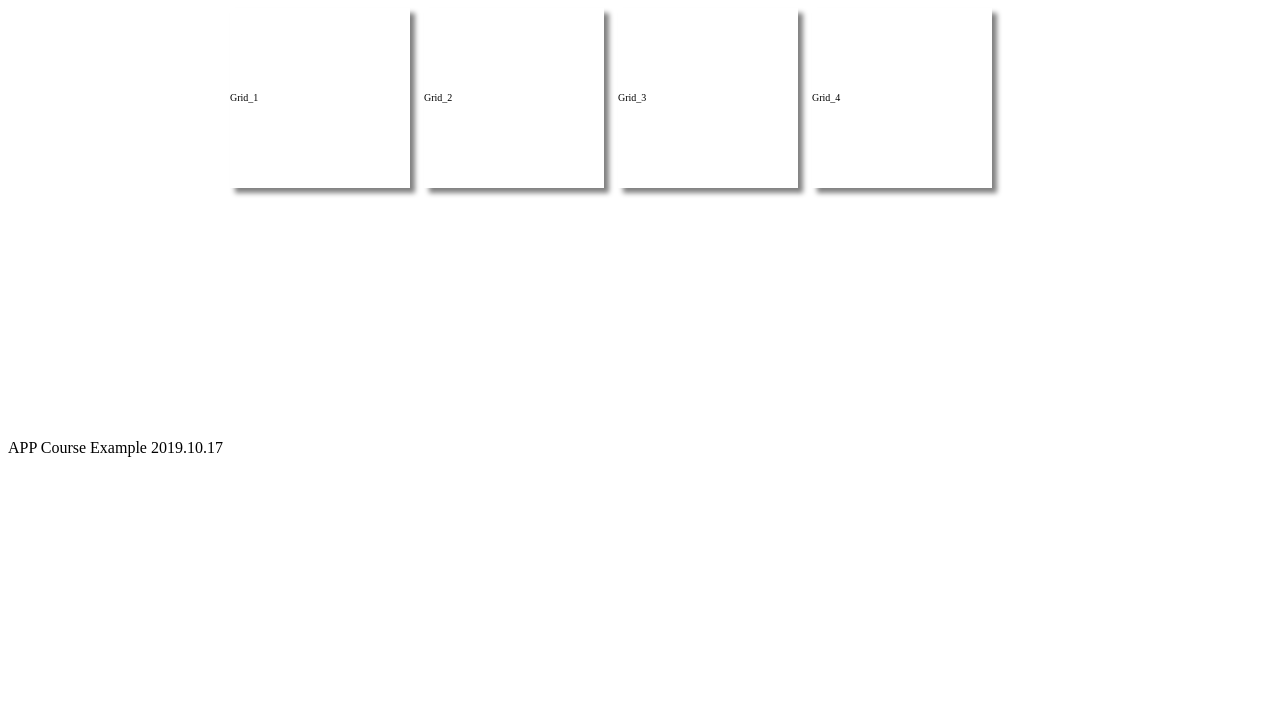
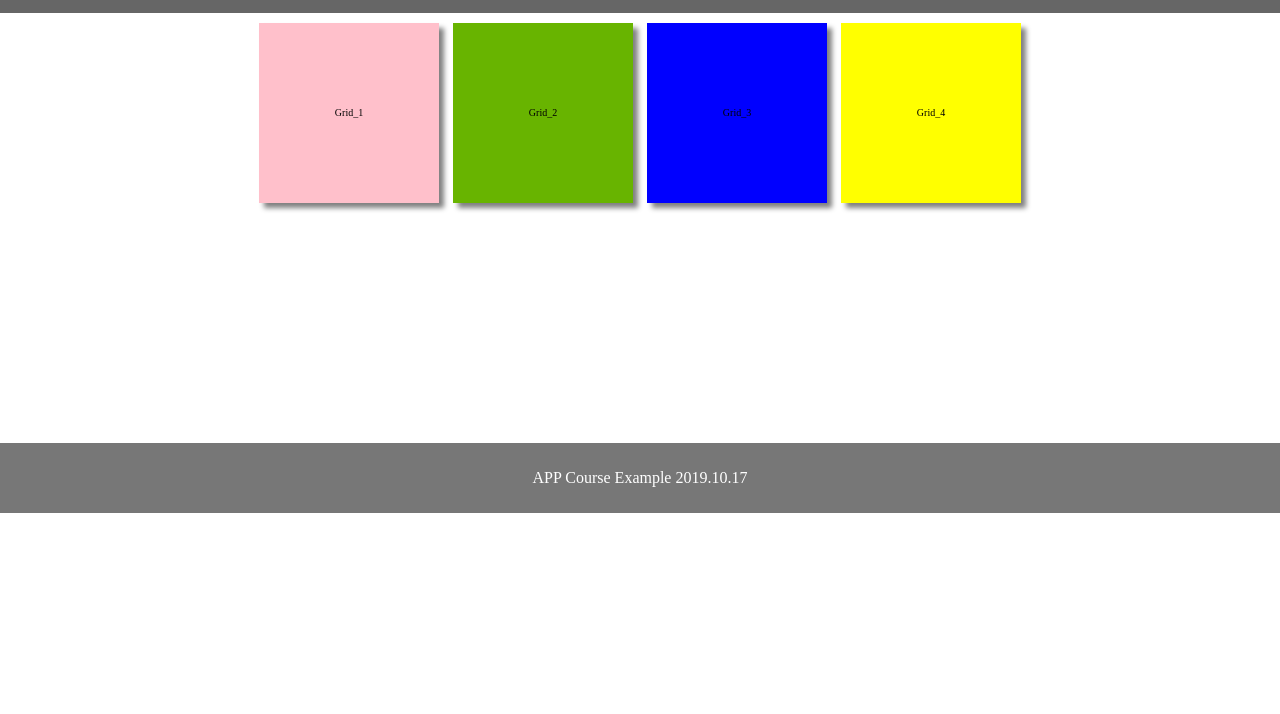
Before and after one commit to xinming0822/123, a plain HTML site: page 20191024/index.html in a window 1280 px wide. Shown: the part 86-800 px from the top of the page. Drawn offline with Linux system fonts and the light colour scheme.

Commit message:
引入 basic.css 檔案

```diff
--- a/20191024/index.html
+++ b/20191024/index.html
@@ -4,7 +4,7 @@
 	<title>CSS RWD</title>
 	<meta charset="utf-8">
 	<meta name="viewport" content="width=device-width, initial-scale=1"> 					<!-- 判斷螢幕寬度 -->
-
+	<link rel="stylesheet" href="basic.css">
 	<link rel="stylesheet" media="(max-width: 420px)" href="a.css"> 						<!-- 螢幕寬度小於 420px，使用 a.css -->
 	<link rel="stylesheet" media="(min-width: 421px) and (max-width: 840px)" href="b.css"> <!-- 螢幕寬度大於 421px 且小於 840px，使用 b.css -->
 	<link rel="stylesheet" media="(min-width: 841px)" href="c.css"> 						<!-- 螢幕寬度大於 841px，使用 c.css -->
```
